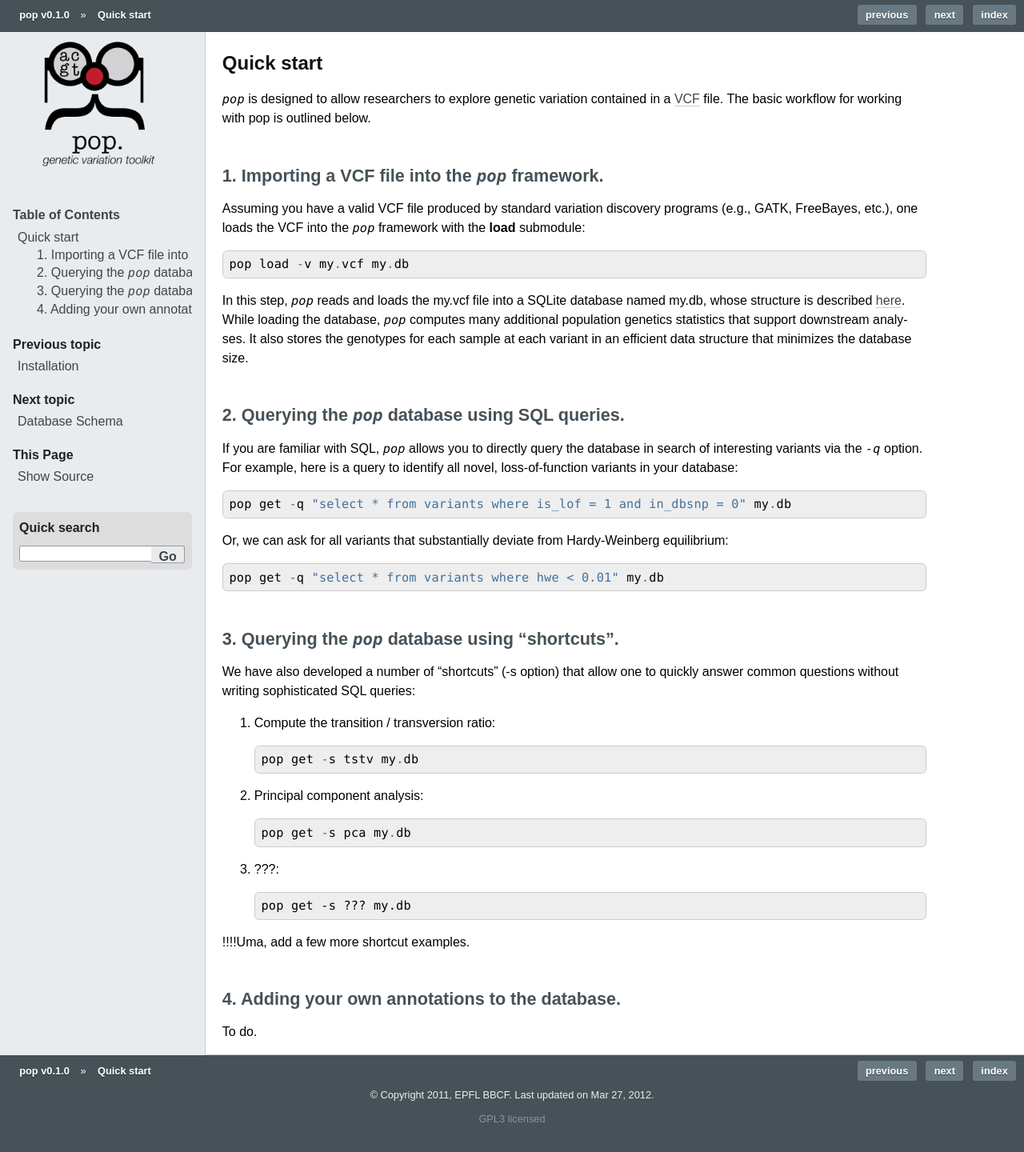
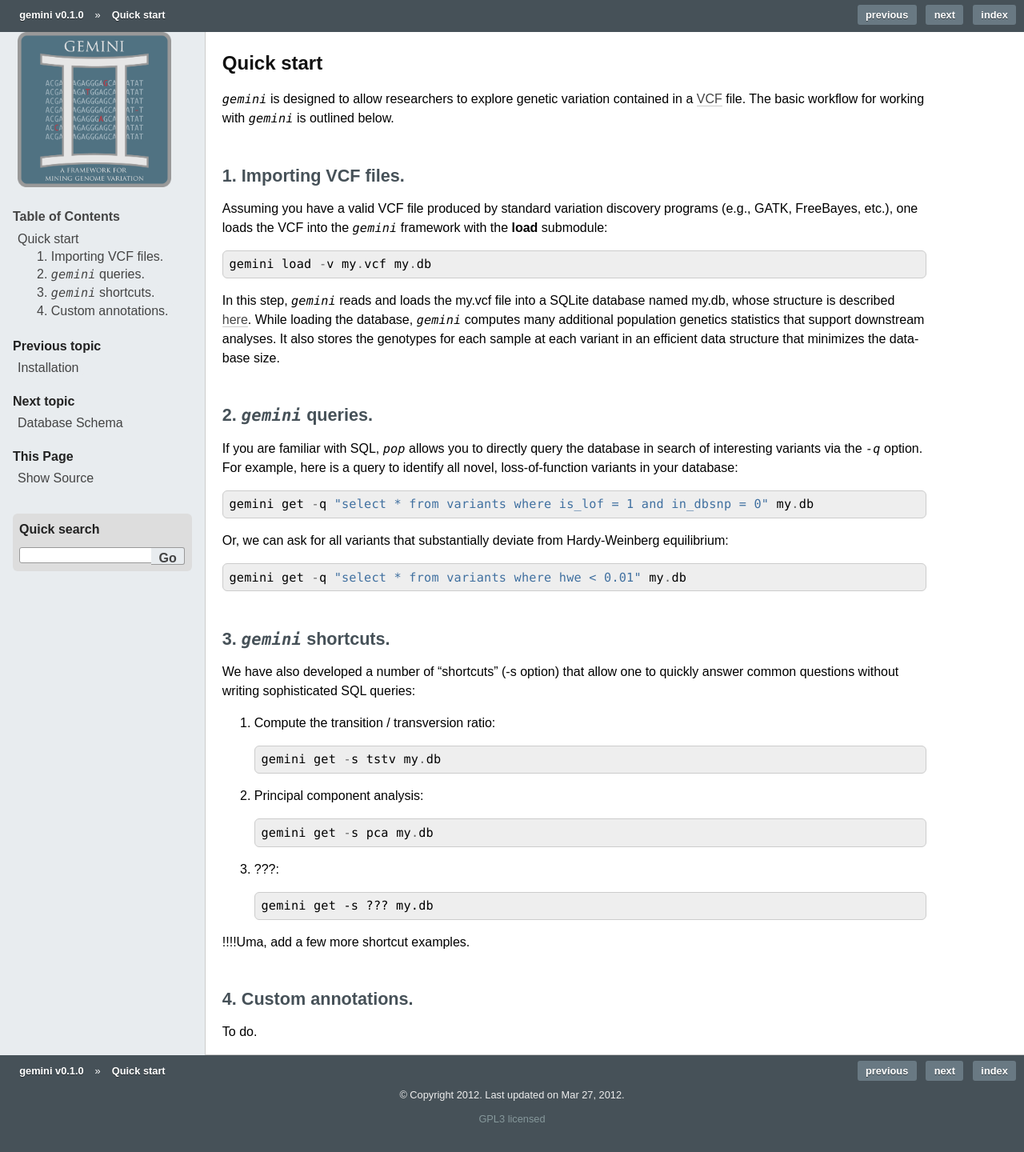
Before and after one commit to arq5x/gemini, a Sphinx documentation site: the page built from docs/content/quick_start.rst, in a window 1280 px wide. Shown: the whole page at 80% size. Built offline with Sphinx 7.4.7, drawn with Linux system fonts in a browser that asks for light colours; formulas are drawn with MathJax 3; pages that are not in the unit, such as notebooks, are missing from menus.

Commit message:
docs updates

```diff
--- a/docs/conf.py
+++ b/docs/conf.py
@@ -37,8 +37,8 @@ source_suffix = '.rst'
 master_doc = 'index'
 
 # General information about the project.
-project = u'pop'
-copyright = u'2011, EPFL BBCF'
+project = u'gemini'
+copyright = u'2012'
 
 # The version info for the project you're documenting, acts as replacement for
 # |version| and |release|, also used in various other places throughout the
@@ -107,12 +107,12 @@ html_short_title = project + " v" + release
 
 # The name of an image file (relative to this directory) to place at the top
 # of the sidebar.
-html_logo = 'pop-logo.png'
+html_logo = 'gemini.png'
 
 # The name of an image file (within the static path) to use as favicon of the
 # docs.  This file should be a Windows icon file (.ico) being 16x16 or 32x32
 # pixels large.
-html_favicon = 'pop-logo.png'
+html_favicon = 'gemini.png'
 
 # Add any paths that contain custom static files (such as style sheets) here,
 # relative to this directory. They are copied after the builtin static files,
@@ -164,7 +164,7 @@ html_show_sphinx = False
 htmlhelp_basename = 'trackdoc'
 
 # Google analytics
-googleanalytics_id = "UA-24167610-15"
+#googleanalytics_id = "UA-24167610-15"
 
 # -- Options for LaTeX output --------------------------------------------------
 
--- a/docs/content/installation.rst
+++ b/docs/content/installation.rst
@@ -13,15 +13,15 @@ Requirements
 
 To install you should download the latest source code from GitHub, either by going to::
 
-    http://github.com/arq5x/pop
+    http://github.com/arq5x/gemini
 
 and clicking on "Downloads", or by cloning the git repository with::
 
-    $ git clone https://github.com/arq5x/pop.git
+    $ git clone https://github.com/arq5x/gemini.git
 
 Once you have the source code, run::
 
-    $ cd pop
+    $ cd gemini
     $ sudo python setup.py install
 
 to install it. If you don't have permission to install it in the default directory, you can simply build the source in-place and use the package from the git repository::
--- a/docs/content/quick_start.rst
+++ b/docs/content/quick_start.rst
@@ -2,57 +2,57 @@
 Quick start
 ###########
 
-`pop` is designed to allow researchers to explore genetic variation contained in a `VCF <http://www.1000genomes.org/wiki/Analysis/Variant%20Call%20Format/vcf-variant-call-format-version-41>`_ file.
-The basic workflow for working with pop is outlined below.
+`gemini` is designed to allow researchers to explore genetic variation contained in a `VCF <http://www.1000genomes.org/wiki/Analysis/Variant%20Call%20Format/vcf-variant-call-format-version-41>`_ file.
+The basic workflow for working with `gemini` is outlined below.
 
 
-1. Importing a VCF file into the `pop` framework.
+1. Importing VCF files.
 -------------------------------------------------
 
 Assuming you have a valid VCF file produced by standard variation discovery programs (e.g., GATK, FreeBayes, etc.),
-one loads the VCF into the `pop` framework with the **load** submodule::
+one loads the VCF into the `gemini` framework with the **load** submodule::
 
-    pop load -v my.vcf my.db
+    gemini load -v my.vcf my.db
 
-In this step, `pop` reads and loads the my.vcf file into a SQLite database named my.db, whose structure is described `here <http://nowhere>`_.
-While loading the database, `pop` computes many additional population genetics statistics that support downstream analyses. It also stores
+In this step, `gemini` reads and loads the my.vcf file into a SQLite database named my.db, whose structure is described `here <http://nowhere>`_.
+While loading the database, `gemini` computes many additional population genetics statistics that support downstream analyses. It also stores
 the genotypes for each sample at each variant in an efficient data structure that minimizes the database size.
 
 
-2. Querying the `pop` database using SQL queries.
+2. `gemini` queries.
 -------------------------------------------------
 
 If you are familiar with SQL, `pop` allows you to directly query the database in search of interesting variants via the `-q` option.
 For example, here is a query to identify all novel, loss-of-function variants in your database::
 
-    pop get -q "select * from variants where is_lof = 1 and in_dbsnp = 0" my.db
+    gemini get -q "select * from variants where is_lof = 1 and in_dbsnp = 0" my.db
 
 
 Or, we can ask for all variants that substantially deviate from Hardy-Weinberg equilibrium::
 
-    pop get -q "select * from variants where hwe < 0.01" my.db
+    gemini get -q "select * from variants where hwe < 0.01" my.db
 
 
-3. Querying the `pop` database using "shortcuts".
+3. `gemini` shortcuts.
 -------------------------------------------------
 We have also developed a number of "shortcuts" (-s option) that allow one to quickly answer common questions without writing
 sophisticated SQL queries::
 
 1. Compute the transition / transversion ratio::
 
-    pop get -s tstv my.db
+    gemini get -s tstv my.db
 
 2. Principal component analysis::
 
-    pop get -s pca my.db
+    gemini get -s pca my.db
 
 3. ???::
 
-    pop get -s ??? my.db
+    gemini get -s ??? my.db
 
 !!!!Uma, add a few more shortcut examples.
 
 
-4. Adding your own annotations to the database.
+4. Custom annotations.
 ---------------------------------------------------
 To do.
--- a/docs/index.rst
+++ b/docs/index.rst
@@ -1,6 +1,6 @@
-===============================================
-*pop: genetic variation toolkit* documentation
-===============================================
+================================================================
+**gemini**: *a framework for mining genome variation*
+================================================================
 
 =================
 Overview
```
Also changed, not shown: docs/gemini.png (added), docs/pop-logo.png (deleted), 1 other file.
